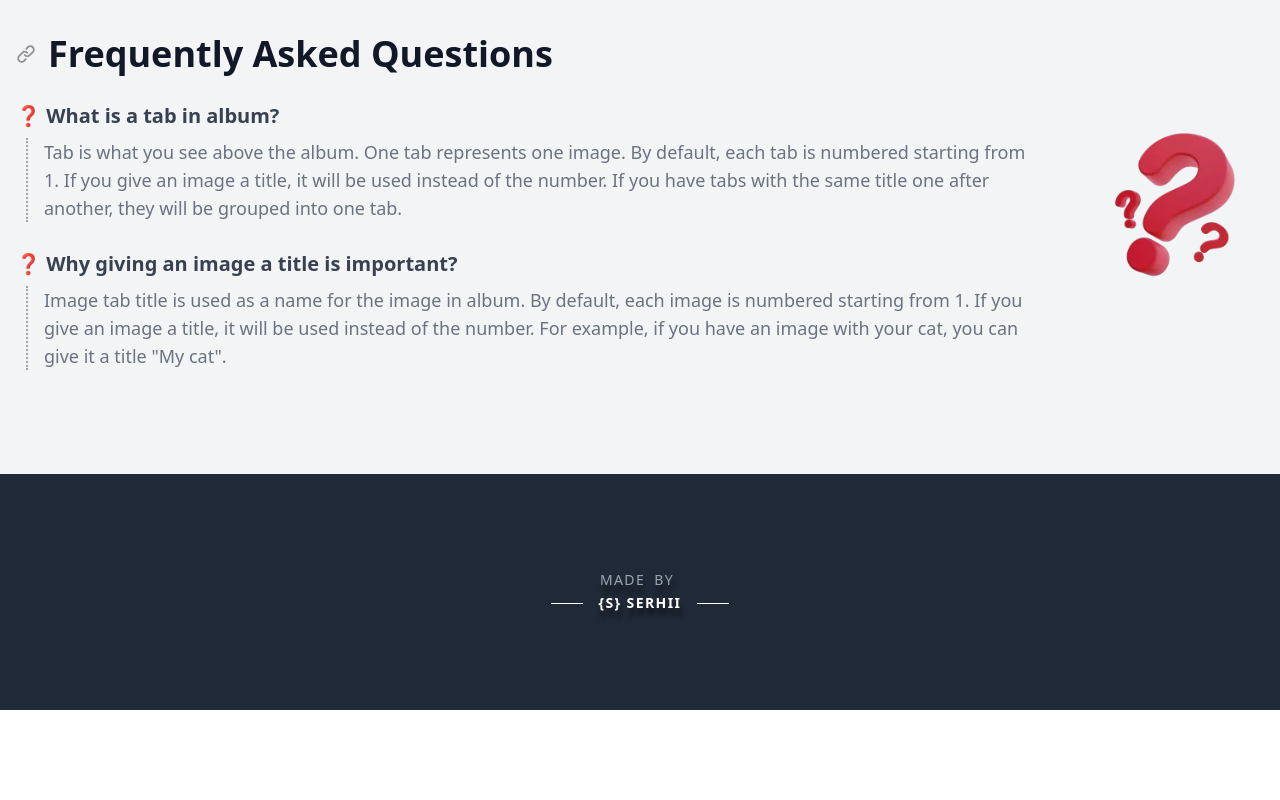
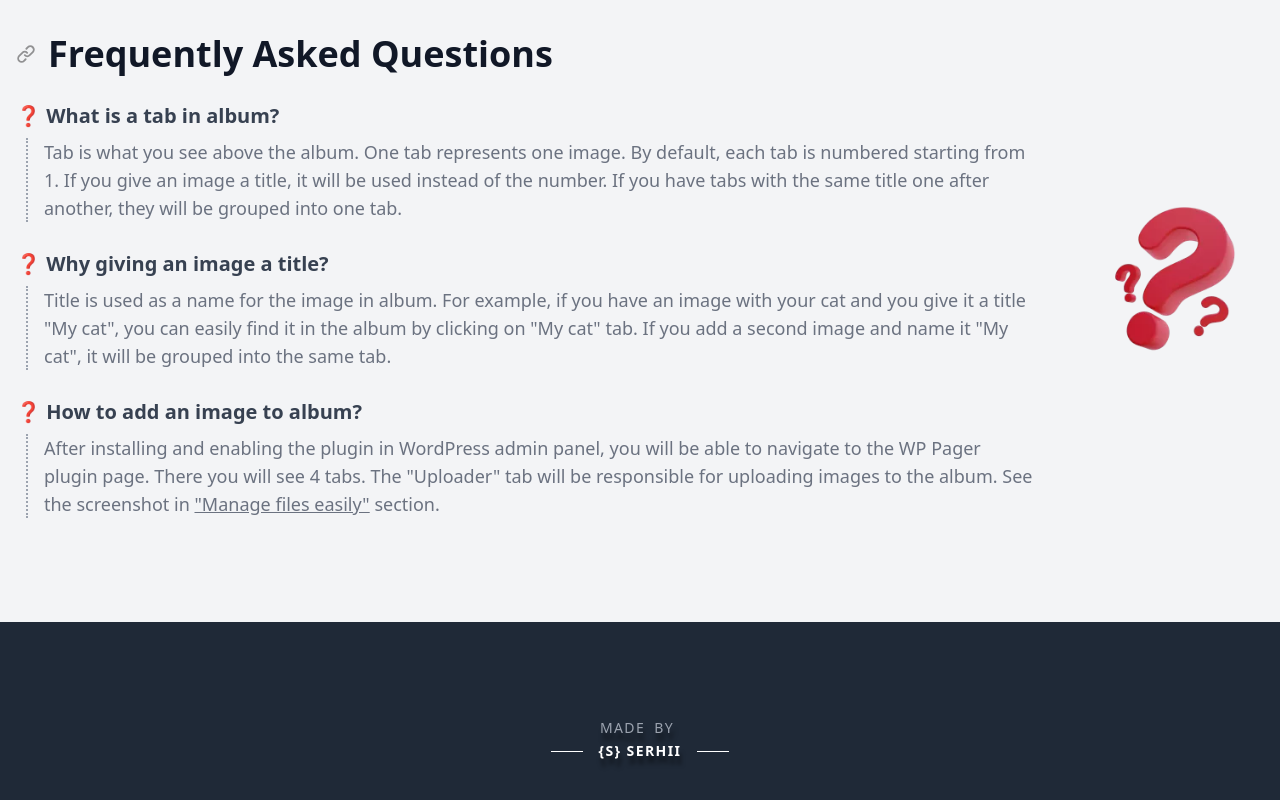
Before and after one commit to wp-pager/wp-pager.github.io, a Vue app: page / in a window 1280 px wide. Shown: the part 2249-3049 px from the top of the page. Before the commit the page ends 2959 px from the top, so only its background shows below. Built offline with nearby package versions, Linux system fonts and the light colour scheme; the HTML template or start-up script is replaced by a standard one.

Commit message:
Added more qa

```diff
--- a/src/App.vue
+++ b/src/App.vue
@@ -5,6 +5,10 @@ import Contribute from '@/components/Contribute.vue'
 import ManagerFiles from '@/components/ManageFiles.vue'
 import Footer from '@/components/Footer.vue'
 import FrequentQuestions from '@/components/FrequentQuestions.vue'
+import { onMounted } from 'vue'
+import handleScrollingToAnchor from '@/modules/handleScrollingToAnchor'
+
+onMounted(() => handleScrollingToAnchor())
 </script>
 
 <template>
--- a/src/components/FrequentQuestions.vue
+++ b/src/components/FrequentQuestions.vue
@@ -20,9 +20,10 @@ const { qaItems } = useFrequentQuestions()
                             <h3 class="text-lg lg:text-xl font-bold text-gray-700">
                                 ❓ {{ item.question }}
                             </h3>
-                            <p class="ml-2.5 pl-4 my-2 border-l-2 border-dotted border-gray-400 text-gray-500 text-md lg:text-lg">
-                                {{ item.answer }}
-                            </p>
+                            <p
+                                class="ml-2.5 pl-4 my-2 border-l-2 border-dotted border-gray-400 text-gray-500 text-md lg:text-lg [&>a]:underline"
+                                v-html="item.answer"
+                            ></p>
                         </li>
                     </ul>
                 </div>
--- a/src/composables/useFrequentQuestions.ts
+++ b/src/composables/useFrequentQuestions.ts
@@ -5,8 +5,12 @@ export default () => {
             answer: 'Tab is what you see above the album. One tab represents one image. By default, each tab is numbered starting from 1. If you give an image a title, it will be used instead of the number. If you have tabs with the same title one after another, they will be grouped into one tab.',
         },
         {
-            question: 'Why giving an image a title is important?',
-            answer: 'Image tab title is used as a name for the image in album. By default, each image is numbered starting from 1. If you give an image a title, it will be used instead of the number. For example, if you have an image with your cat, you can give it a title "My cat".',
+            question: 'Why giving an image a title?',
+            answer: 'Title is used as a name for the image in album. For example, if you have an image with your cat and you give it a title "My cat", you can easily find it in the album by clicking on "My cat" tab. If you add a second image and name it "My cat", it will be grouped into the same tab.',
+        },
+        {
+            question: 'How to add an image to album?',
+            answer: `After installing and enabling the plugin in WordPress admin panel, you will be able to navigate to the WP Pager plugin page. There you will see 4 tabs. The "Uploader" tab will be responsible for uploading images to the album. See the screenshot in <a href="#manage-files-easily">"Manage files easily"</a> section.`,
         },
     ]
 
--- /dev/null
+++ b/src/modules/handleScrollingToAnchor.ts
@@ -0,0 +1,22 @@
+export default (): void => {
+    window.addEventListener('hashchange', e => {
+        e.preventDefault()
+
+        const hash = window.location.hash
+
+        if (!hash) {
+            return
+        }
+
+        const el = document.querySelector(hash)
+
+        if (!el) {
+            return
+        }
+
+        el.scrollIntoView({
+            behavior: 'smooth',
+            block: 'center',
+        })
+    })
+}
```
